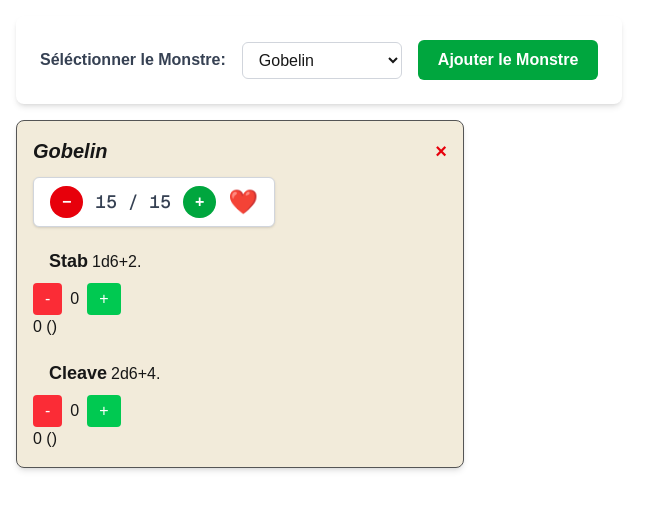
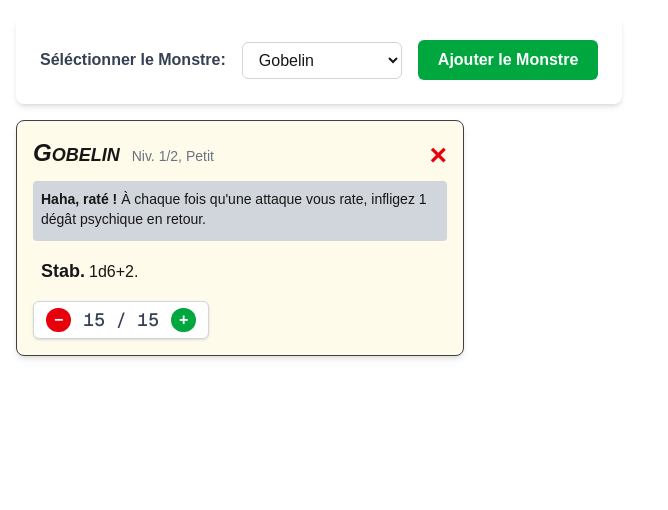
Before and after one commit to Jerem2801/monster_card, a Next.js app: page / in a window 1280 px wide. Both pictures are taken after a click on the button "Ajouter le Monstre". Shown: the top 510 px of the page, without its empty margins (0-668 px from the left). Built offline with nearby package versions, Linux system fonts and the light colour scheme.

Commit message:
Version 0.01

```diff
--- /dev/null
+++ b/app/component/advantagepanel.jsx
@@ -0,0 +1,31 @@
+export default function AdvantagePanel({ advantage, setAdvantage, onThrowDice }) {
+  return (
+    <div className="absolute left-full top-0 ml-2 flex items-center gap-2 z-10 text-sm select-none bg-white border border-gray-300 rounded-md px-3 py-1 shadow-sm w-max">
+      <button
+        onClick={() => setAdvantage((a) => a - 1)}
+        className="px-2 py-1 bg-red-500 text-white rounded hover:bg-red-600"
+        aria-label="Réduire avantage"
+      >
+        −
+      </button>
+
+      <span className="font-bold w-6 text-center">{advantage}</span>
+
+      <button
+        onClick={() => setAdvantage((a) => a + 1)}
+        className="px-2 py-1 bg-green-500 text-white rounded hover:bg-green-600"
+        aria-label="Augmenter avantage"
+      >
+        +
+      </button>
+
+      <button
+        onClick={onThrowDice}
+        className="text-lg cursor-pointer transition-transform duration-200 hover:scale-110"
+        aria-label="Lancer le dé"
+      >
+        🎲
+      </button>
+    </div>
+  );
+}
--- a/app/component/attackbutton.jsx
+++ b/app/component/attackbutton.jsx
@@ -1,37 +1,54 @@
 'use client'
 
+import { useState, useRef, useEffect } from 'react';
 import DamageButton from './damagebutton';
-import AdvantageButton from './advantagebutton';
 import ResultDisplay from './resultdisplay';
-import { useState } from 'react';
+import AdvantagePanel from './advantagepanel';
 
-export default function AttackButton({action}) {
+export default function AttackButton({ action }) {
+  const [result, setResult] = useState({ total: 0, dices: [] });
+  const [advantage, setAdvantage] = useState(0);
+  const [showAdvantagePanel, setShowAdvantagePanel] = useState(false);
+  const [isCritic, setIsCritic] = useState(false);
+  const [isFailed, setIsFailed] = useState(false);
+  const panelRef = useRef(null);
 
-
-  const [result, setResult] = useState({total:0,dices:[]});
-  const [advantage, setAdvantage] = useState(0);
+  useEffect(() => {
+    function handleClickOutside(event) {
+      if (panelRef.current && !panelRef.current.contains(event.target)) {
+        setShowAdvantagePanel(false);
+      }
+    }
+    if (showAdvantagePanel) {
+      document.addEventListener('mousedown', handleClickOutside);
+    } else {
+      document.removeEventListener('mousedown', handleClickOutside);
+    }
+    return () => document.removeEventListener('mousedown', handleClickOutside);
+  }, [showAdvantagePanel]);
 
   function shuffle(allResultDices) {
     allResultDices.sort(() => Math.random() - 0.5);
   }
 
-  function doCritic(allResultDices,firstResult,valueDice){
-    if(firstResult == valueDice){
+  function doCritic(allResultDices, firstResult, valueDice) {
+    if (firstResult == valueDice) {
+      setIsCritic(true);
       const newValue = Math.floor(Math.random() * valueDice) + 1;
       allResultDices.push(newValue);
-      doCritic(allResultDices,newValue,valueDice);
+      doCritic(allResultDices, newValue, valueDice);
     }
     return allResultDices;
   }
 
-  function doAdvantage(advantageAbsolute,allResultDices,advantage){
-    if(advantageAbsolute != 0){
+  function doAdvantage(advantageAbsolute, allResultDices, advantage) {
+    if (advantageAbsolute !== 0) {
       allResultDices.sort((a, b) => a - b);
 
-      for(let i = 0; i < advantageAbsolute; i++){
-        if(advantage > 0){
+      for (let i = 0; i < advantageAbsolute; i++) {
+        if (advantage > 0) {
           allResultDices.shift();
-        }else if (advantage < 0){
+        } else if (advantage < 0) {
           allResultDices.pop();
         }
       }
@@ -40,38 +57,57 @@ export default function AttackButton({action}) {
     return allResultDices;
   }
 
-  function throwDice(diceProperty){
+  function checkfailed(allResultDices) {
+    if (allResultDices[0] == 1) setIsFailed(true);
+  }
+
+  function throwDice(diceProperty) {
+    setIsCritic(false);
+    setIsFailed(false);
     let allResultDices = [];
 
     const advantageAbsolute = Math.abs(advantage);
-    const allResultDicesToRoll = diceProperty.numberDice+advantageAbsolute;
+    const allResultDicesToRoll = diceProperty.numberDice + advantageAbsolute;
 
-    for(let i = 0; i < allResultDicesToRoll; i++){
+    for (let i = 0; i < allResultDicesToRoll; i++) {
       allResultDices.push(Math.floor(Math.random() * diceProperty.valueDice) + 1);
     }
 
-    allResultDices = doAdvantage(advantageAbsolute,allResultDices,advantage);
-    allResultDices = doCritic(allResultDices,allResultDices[0],diceProperty.valueDice);
-
+    allResultDices = doAdvantage(advantageAbsolute, allResultDices, advantage);
+    allResultDices = doCritic(allResultDices, allResultDices[0], diceProperty.valueDice);
 
     let totalDices = allResultDices.reduce((accumulateur, valeurCourante) => accumulateur + valeurCourante, 0);
-    let totalDicesWithBonus = parseInt(totalDices)+parseInt(diceProperty.bonus);
-    setResult({total:totalDicesWithBonus,dices:allResultDices});
+    checkfailed(allResultDices);
+    let totalDicesWithBonus = parseInt(totalDices) + parseInt(diceProperty.bonus);
+    setResult({ total: totalDicesWithBonus, dices: allResultDices });
+    setShowAdvantagePanel(false);
+    setAdvantage(0);
   }
 
-  function addAdvantage(){
-    return setAdvantage(advantage + 1);
-  }
-
-  function removeAdvantage(){
-    return setAdvantage(advantage - 1);
+  function toggleAdvantagePanel() {
+    setShowAdvantagePanel((prev) => !prev);
   }
 
   return (
-    <div>
-        <DamageButton handleClick={throwDice} name={action.name} description={action.description} dice={action.dice}/>
-        <AdvantageButton remove={removeAdvantage} add={addAdvantage} advantage={advantage} />
-        <ResultDisplay resultToDisplay={result}/>
+    <div className="relative inline-block">
+      <DamageButton
+        handleClick={toggleAdvantagePanel}
+        name={action.name}
+        description={action.description}
+        dice={action.dice}
+      />
+
+      {showAdvantagePanel && (
+        <div ref={panelRef}>
+          <AdvantagePanel
+            advantage={advantage}
+            setAdvantage={setAdvantage}
+            onThrowDice={() => throwDice(action.dice)}
+          />
+        </div>
+      )}
+
+      <ResultDisplay resultToDisplay={result} isCritic={isCritic} isFailed={isFailed}/>
     </div>
   );
 }
--- a/app/component/damagebutton.jsx
+++ b/app/component/damagebutton.jsx
@@ -1,8 +1,9 @@
-export default function DamageButton({handleClick,name, description, dice}) {
+export default function DamageButton({ handleClick, name, description, dice }) {
   return (
     <button
-      onClick={() => handleClick(dice)}
-      className="cursor-pointer px-4 py-2 bg-transparent rounded-md transition-transform duration-200 hover:scale-105 focus:outline-none focus:ring-2 focus:ring-red-400"
+      onClick={handleClick}
+      className="cursor-pointer px-2 py-1 bg-transparent rounded-md transition-transform duration-200 hover:scale-105"
+      aria-label={`Lancer ${name}`}
     >
       <span className="font-bold text-lg">{name}</span>
       <span className="ml-1">{description}</span>
--- a/app/component/healbutton.jsx
+++ b/app/component/healbutton.jsx
@@ -1,8 +1,8 @@
 export default function HealButton({remove, add, heal,healMax}) {
   return (
-    <div className="flex items-center gap-3 bg-white border border-gray-300 rounded-md px-4 py-2 shadow-sm w-max">
+    <div className="flex items-center gap-3 bg-white border border-gray-300 rounded-md px-3 py-1 shadow-sm w-max">
       <button
-    className="cursor-pointer px-3 py-1 bg-red-600 hover:bg-red-700 text-white rounded-full font-semibold transition"
+        className="cursor-pointer px-2 py-0,5 bg-red-600 hover:bg-red-700 text-white rounded-full font-semibold transition"
         onClick={remove}
         aria-label="Decrease health"
       >
@@ -12,14 +12,15 @@ export default function HealButton({remove, add, heal,healMax}) {
         {heal} / {healMax}
       </span>
       <button
-    className="cursor-pointer px-3 py-1 bg-green-600 hover:bg-green-700 text-white rounded-full font-semibold transition"
+        className="cursor-pointer px-2 py-0,5 bg-green-600 hover:bg-green-700 text-white rounded-full font-semibold transition"
         onClick={add}
         aria-label="Increase health"
       >
         +
       </button>
-      <span className="text-2xl">❤️</span>
+      {/*<span className="text-2xl">❤️</span>  */}
     </div>
+
 
 
     );
--- a/app/component/monstercard.jsx
+++ b/app/component/monstercard.jsx
@@ -25,25 +25,47 @@ export default function MonsterCard({monster, remove}){
   	}
 
   return (
-	<div className="rounded-lg p-4 shadow-md w-full max-w-md space-y-3 border"
-		  	style={{
-		    backgroundColor: 'rgb(242, 235, 218)',
-		    borderColor: 'rgb(85, 85, 85)',
-		    borderWidth: '1px',
-		}}>
+	<div className="rounded-lg bg-amber-50 p-4 shadow-md w-full max-w-md space-y-3 border border-neutral-700">
+
 	  	<button
 	    	onClick={remove}
-	    	className="cursor-pointer float-right text-red-600 hover:text-red-800 font-bold text-xl focus:outline-none"
+	    	className="cursor-pointer float-right text-red-600 hover:text-red-800 font-bold text-3xl focus:outline-none"
 	    	aria-label="Remove Monster"
 	  	>
 	    	×
 	  	</button>
-	  	<div className="text-xl font-semibold italic">{monster.name}</div>
-	  	<HealButton remove={removeHeal} add={addHeal} heal={currentHp} healMax={monster.hp} />
+
+	  	<div className="flex items-baseline gap-2 flex-wrap">
+			<div className="italic font-semibold text-xl flex flex-wrap">
+			{monster.name.split(' ').map((word, index) => (
+				<span key={index} className="mr-1 leading-none">
+				<span className="text-2xl">{word.charAt(0)}</span>
+				<span className="text-lg uppercase">{word.slice(1)}</span>
+				</span>
+			))}
+			</div>
+
+			<span className="text-gray-500 text-sm">
+			Niv. {monster.level}
+			</span>
+		</div>
+		{monster.passif && monster.passif.length > 0 && (
+		<div className="bg-gray-300 p-2 rounded-sm max-w-md">
+			{monster.passif.map(({ name, description }, index) => (
+			<p key={index} className="mb-1 text-sm">
+				<span className="font-bold">{name}</span> {description}
+			</p>
+			))}
+		</div>
+		)}
+
+
+
         {monster.action.map((action) => (
         	<AttackButton key={action.name} action={action}/>
       	))}
-	  {/*<AttackButton diceProperty={monster.dice} />*/}
+
+		<HealButton remove={removeHeal} add={addHeal} heal={currentHp} healMax={monster.hp} />
 	</div>
 
     );
--- a/app/component/resultdisplay.jsx
+++ b/app/component/resultdisplay.jsx
@@ -1,5 +1,34 @@
-export default function ResultDisplay({resultToDisplay}){
-	const result = resultToDisplay.total + " (" + resultToDisplay.dices.join(",") + ")";
+export default function ResultDisplay({ resultToDisplay, isCritic, isFailed }) {
+  if (!resultToDisplay || resultToDisplay.dices.length === 0) return null;
 
-	return (<div>{result}</div>);
+  const resultClasses = [
+    "mt-2 font-bold text-xl transition-transform duration-300",
+    isFailed ? "text-red-600" : "",
+    !isFailed && isCritic ? "text-green-600 scale-110" : ""
+  ].join(" ");
+
+  return (
+    <div className="mt-3 p-2 bg-gray-100 border border-gray-300 rounded w-full max-w-sm">
+      {/* Conteneur tooltip */}
+      <div className="relative group cursor-pointer inline-block font-semibold">
+        Résultat total :{" "}
+        <span className={resultClasses}>{resultToDisplay.total}</span>
+
+        {/* Tooltip, caché par défaut, visible au hover */}
+        <div className="absolute left-1/2 -translate-x-1/2 mt-1 bottom-full mb-2 hidden group-hover:flex whitespace-nowrap rounded bg-gray-800 px-2 py-1 text-xs text-white z-10 select-none space-x-1">
+			Dés lancés :{" "}
+			{resultToDisplay.dices.map((dice, i) => (
+				<span
+				key={i}
+				className={`px-1 rounded ${
+					dice === 6 ? "text-green-400 font-bold" : ""
+				}`}
+				>
+				{dice}
+				</span>
+			))}
+			</div>
+      </div>
+    </div>
+  );
 }
--- a/app/data/monsterdata.jsx
+++ b/app/data/monsterdata.jsx
@@ -2,23 +2,21 @@ export const dataMonsters =[
   {
     name: "Gobelin",
     hp: 15,
-    action :[
+    level: "1/2, Petit",
+    passif: [
       {
-      name: "Stab",
+        name: "Haha, raté !",
+        description: "À chaque fois qu'une attaque vous rate, infligez 1 dégât psychique en retour.",
+      }
+    ],
+    action : [
+      {
+      name: "Stab.",
       description : "1d6+2.",
       dice : {
         numberDice: 1,
         valueDice: 6,
         bonus: 2
-        }
-      },
-      {
-      name: "Cleave",
-      description : "2d6+4.",
-      dice : {
-        numberDice: 2,
-        valueDice: 6,
-        bonus: 4
         }
       }
     ]
@@ -27,6 +25,9 @@ export const dataMonsters =[
   {
     name: "Bugbear",
     hp: 30,
+    level: "2",
+    passif: [
+    ],
     action :[
       {
       name: "Cleave",
--- a/app/page.tsx
+++ b/app/page.jsx
@@ -6,25 +6,7 @@ import { useState } from 'react';
 
 export default function Home() {
 
-  type Monster = {
-    id: string;
-    monster: {
-      name: string;
-      hp: number;
-      action: {
-        name: string;
-        description: string;
-        dice: {
-          numberDice: number;
-          valueDice: number;
-          bonus: number;
-        };
-      }[];
-    };
-  };
-
-
-  const [monsters, setMonsters] = useState<Monster[]>([]);
+  const [monsters, setMonsters] = useState([]);
   const [selectedMonsterName, setSelectedMonsterName] = useState(dataMonsters[0]?.name || '');
 
   function add(){
@@ -35,14 +17,14 @@ export default function Home() {
     setMonsters([...monsters, { id, monster: selected }]);
   }
 
-  function remove(idToRemove: string) {
-  setMonsters(monsters.filter(monster => monster.id !== idToRemove));
-}
+  function remove(idToRemove){
+    setMonsters(monsters.filter(monster => monster.id !== idToRemove));
+  }
 
 
   return (
     <div className="p-4 space-y-4">
-      <div className="p-6 bg-white rounded-lg shadow-md flex items-center space-x-4 inline-flex">
+      <div className="p-6 bg-white rounded-lg shadow-md items-center space-x-4 inline-flex">
         <label htmlFor="monster-select" className="text-gray-700 font-semibold whitespace-nowrap">
           Séléctionner le Monstre:
         </label>
--- a/tsconfig.json
+++ b/tsconfig.json
@@ -22,6 +22,6 @@
       "@/*": ["./*"]
     }
   },
-  "include": ["next-env.d.ts", "**/*.ts", "**/*.tsx", ".next/types/**/*.ts"],
+  "include": ["next-env.d.ts", "**/*.ts", "**/*.tsx", ".next/types/**/*.ts", "app/page.jsx"],
   "exclude": ["node_modules"]
 }
```
Lines whose indentation alone changed are shown as unchanged.
